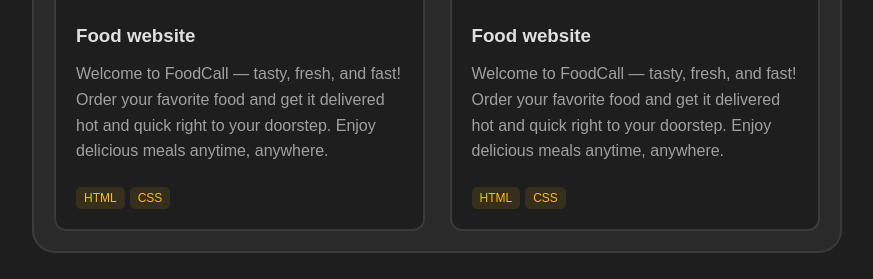
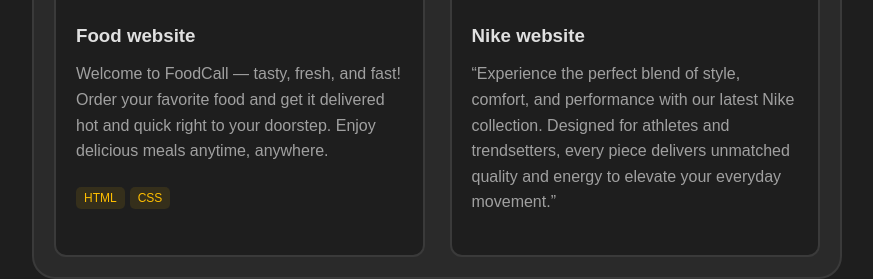
Before and after one commit to codewithdevu/profile-portfolio, a plain HTML site: page index.html in a window 1280 px wide. Shown: the part 1495-1774 px from the top of the page, without its empty margins (398-1271 px from the left). Before the commit the page ends 1748 px from the top, so only its background shows below. Drawn offline with Linux system fonts and the light colour scheme.

Commit message:
add the change

```diff
--- a/index.html
+++ b/index.html
@@ -155,11 +155,8 @@
                     <div class="project">
                         <a href="https://codewithdevu.github.io/project-2/"><img src="https://s3-alpha.figma.com/hub/file/2354408644/resized/800x480/d0d10ef4-9517-4508-90e8-2d13a3797da3-cover.png" alt=""></a>
                         <div class="card">
-                            <h3>Food website</h3>
-                            <p>Welcome to FoodCall — tasty, fresh, and fast! Order your favorite food and get it
-                                delivered hot and quick right to your doorstep. Enjoy delicious meals anytime, anywhere.
-                            </p>
-                            <span>HTML</span><span>CSS</span>
+                            <h3>Nike website</h3>
+                            <p>“Experience the perfect blend of style, comfort, and performance with our latest Nike collection. Designed for athletes and trendsetters, every piece delivers unmatched quality and energy to elevate your everyday movement.”
                         </div>
                     </div>
 
```
